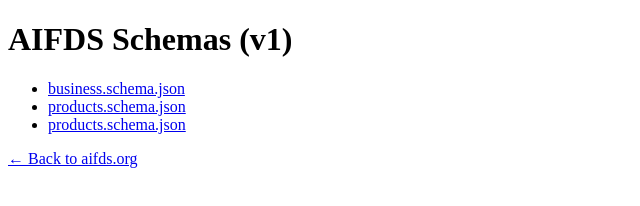
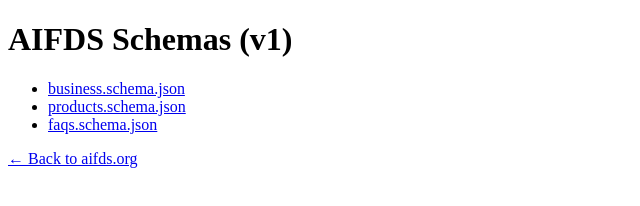
Before and after one commit to DaveedValencia/aifds, a plain HTML site: page schemas/v1/index.html in a window 1280 px wide. Shown: the full height of the page, 0-640 px from the left. Drawn offline with Linux system fonts and the light colour scheme.

Commit message:
changed faq to faqs

```diff
--- a/schemas/v1/index.html
+++ b/schemas/v1/index.html
@@ -10,7 +10,7 @@
   <ul>
     <li><a href="business.schema.json">business.schema.json</a></li>
     <li><a href="products.schema.json">products.schema.json</a></li>
-    <li><a href="faqs.schema.json">products.schema.json</a></li>
+    <li><a href="faqs.schema.json">faqs.schema.json</a></li>
     <!-- Add more as they’re ready -->
   </ul>
   <p><a href="/">← Back to aifds.org</a></p>
```
Also changed, not shown: docs/spec/v1/index.html (+1 -1 lines), index.html (+1 -1 lines).
